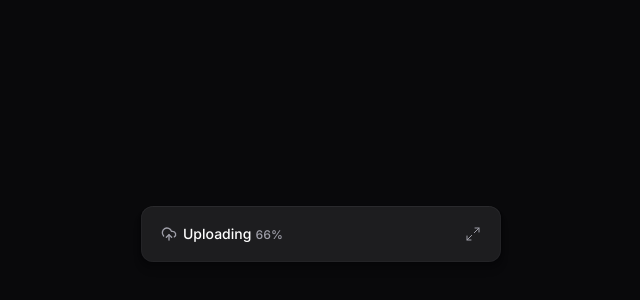
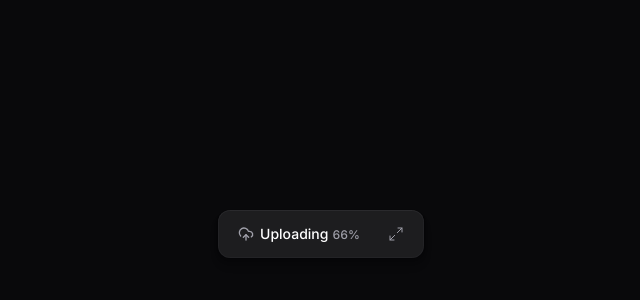
Before and after one commit to gabrielpramalho/widget-upload-file, a React (Vite) app: page / in a window 1280 px wide. Shown: the part 166-466 px from the top of the page, without its empty margins (319-959 px from the left). Built offline with nearby package versions, Linux system fonts and the light colour scheme.

Commit message:
feat: add motion lib and core animations

```diff
--- a/package.json
+++ b/package.json
@@ -14,6 +14,7 @@
     "@radix-ui/react-progress": "^1.1.8",
     "@tailwindcss/vite": "^4.1.18",
     "lucide-react": "^0.561.0",
+    "motion": "^12.23.26",
     "react": "^19.2.0",
     "react-dom": "^19.2.0",
     "react-dropzone": "^14.3.8",
--- a/src/components/upload-widget-dropzone.tsx
+++ b/src/components/upload-widget-dropzone.tsx
@@ -1,3 +1,4 @@
+import { motion } from 'motion/react'
 import { useDropzone } from 'react-dropzone'
 import { CircularProgressBar } from './ui/circular-progress-bar'
 
@@ -17,7 +18,15 @@ export function UploadWidgetUploadDropzone() {
 	})
 
 	return (
-		<div className="px-3 flex flex-col gap-3">
+		<motion.div
+			className="px-3 flex flex-col gap-3"
+			animate="open"
+			initial="closed"
+			variants={{
+				open: { opacity: 1, filter: 'blur(0)', transition: { duration: 0.15 } },
+				closed: { opacity: 0, filter: 'blur(3px)' },
+			}}
+		>
 			<div
 				data-active={isDragActive}
 				className="cursor-pointer text-zinc-400 bg-black/20 p-5 rounded-lg border border-zinc-700 border-dashed h-32 flex flex-col items-center justify-center gap-1 hover:border-zinc-600 transition-colors data-[active=true]:border-lime-500 data-[active=true]:bg-lime-500/10 data-[active=true]:text-lime-400"
@@ -26,10 +35,14 @@ export function UploadWidgetUploadDropzone() {
 				<input type="file" {...getInputProps()} />
 
 				{isThereAnyPendingUpload ? (
-					<div className='flex flex-col gap-2.5 items-center'>
-            <CircularProgressBar progress={uploadGlobalPercentage} size={56} strokeWidth={4} />
-            <span className='text-xs'>Uploading 2 files...</span>
-          </div>
+					<div className="flex flex-col gap-2.5 items-center">
+						<CircularProgressBar
+							progress={uploadGlobalPercentage}
+							size={56}
+							strokeWidth={4}
+						/>
+						<span className="text-xs">Uploading 2 files...</span>
+					</div>
 				) : (
 					<>
 						<span className="text-xs">Drop your files hire or </span>
@@ -41,6 +54,6 @@ export function UploadWidgetUploadDropzone() {
 			<span className="text-xxs text-zinc-400">
 				Only PNG and JPEG files are supported.
 			</span>
-		</div>
+		</motion.div>
 	)
 }
--- a/src/components/upload-widget-minimized-button.tsx
+++ b/src/components/upload-widget-minimized-button.tsx
@@ -5,7 +5,7 @@ import { UploadWidgetTitle } from './upload-widget-title'
 
 export function UploadWidgetMinimizedButton() {
 	return (
-		<Collapsible.Trigger className="group w-full bg-white/[0.02] py-3 px-5 flex items-center justify-between cursor-pointer">
+		<Collapsible.Trigger className="group w-full bg-white/[0.02] py-2 px-5 flex items-center justify-between cursor-pointer gap-5">
 			<UploadWidgetTitle />
 			<Button size="icon" className="-mr-2">
 				<Maximize2 strokeWidth={1.5} className="size-4 text-zinc-400 group-hover:text-zinc-100" />
--- a/src/components/upload-widget-upload-item.tsx
+++ b/src/components/upload-widget-upload-item.tsx
@@ -1,10 +1,15 @@
 import * as Progress from '@radix-ui/react-progress'
 import { Download, ImageUp, Link2, RefreshCcw, X } from 'lucide-react'
+import { motion } from 'motion/react'
 import { Button } from './ui/button'
 
 export function UploadWidgetUploadItem() {
 	return (
-		<div className="p-3 rounded-lg flex flex-col gap-3 shadow-card bg-white/[0.02] relative overflow-hidden">
+		<motion.div className="p-3 rounded-lg flex flex-col gap-3 shadow-card bg-white/[0.02] relative overflow-hidden"
+		initial={{ opacity: 0}}
+		animate={{ opacity: 1 }}
+		transition={{ duration: 0.3 }}
+		>
 			<div className="flex flex-col gap-1">
 				<span className="text-xs font-medium flex items-center gap-1">
 					<ImageUp className="size-3 text-zinc-300" strokeWidth={1.5} />
@@ -24,8 +29,11 @@ export function UploadWidgetUploadItem() {
 				</span>
 			</div>
 
-			<Progress.Root className='bg-zinc-800 rounded-full h-1 overflow-hidden'>
-				<Progress.Indicator className='bg-lime-500 h-1' style={{width: '43%'}} />
+			<Progress.Root className="bg-zinc-800 rounded-full h-1 overflow-hidden">
+				<Progress.Indicator
+					className="bg-lime-500 h-1"
+					style={{ width: '43%' }}
+				/>
 			</Progress.Root>
 
 			<div className="absolute top-2.5 right-2.5 flex items-center gap-1">
@@ -46,6 +54,6 @@ export function UploadWidgetUploadItem() {
 					<span className="sr-only">Cancel Upload</span>
 				</Button>
 			</div>
-		</div>
+		</motion.div>
 	)
 }
--- a/src/components/upload-widget.tsx
+++ b/src/components/upload-widget.tsx
@@ -1,16 +1,35 @@
 import * as Collapsible from '@radix-ui/react-collapsible'
-import { useState } from 'react'
+import { motion, useCycle } from 'motion/react'
 import { UploadWidgetUploadDropzone } from './upload-widget-dropzone'
 import { UploadWidgetHeader } from './upload-widget-header'
+import { UploadWidgetMinimizedButton } from './upload-widget-minimized-button'
 import { UploadWidgetUploadList } from './upload-widget-upload-list'
-import { UploadWidgetMinimizedButton } from './upload-widget-minimized-button'
 
 export function UploadWidget() {
-	const [isWidgetOpen, setIsWidgetOpen] = useState(false)
+	const [isWidgetOpen, toggleWidgetOpen] = useCycle(false, true)
 
 	return (
-		<Collapsible.Root onOpenChange={setIsWidgetOpen} asChild>
-			<div className="bg-zinc-900 w-full overflow-hidden max-w-90 rounded-xl shadow-card">
+		<Collapsible.Root onOpenChange={() => toggleWidgetOpen()}>
+			<motion.div
+				className="bg-zinc-900 overflow-hidden max-w-90 rounded-xl shadow-card"
+				animate={isWidgetOpen ? 'open' : 'closed'}
+				variants={{
+					closed: {
+						width: 'max-content',
+						height: 44,
+						transition: {
+							type: 'decay',
+						}
+					},
+					open: {
+						width: 360,
+						height: 'auto',
+						transition: {
+							duration: 0.15,
+						},
+					},
+				}}
+			>
 				{!isWidgetOpen && <UploadWidgetMinimizedButton />}
 
 				<Collapsible.Content>
@@ -24,7 +43,7 @@ export function UploadWidget() {
 						<UploadWidgetUploadList />
 					</div>
 				</Collapsible.Content>
-			</div>
+			</motion.div>
 		</Collapsible.Root>
 	)
 }
```
Also changed, not shown: 1 other file (tests, documents, lock files or other folders).
